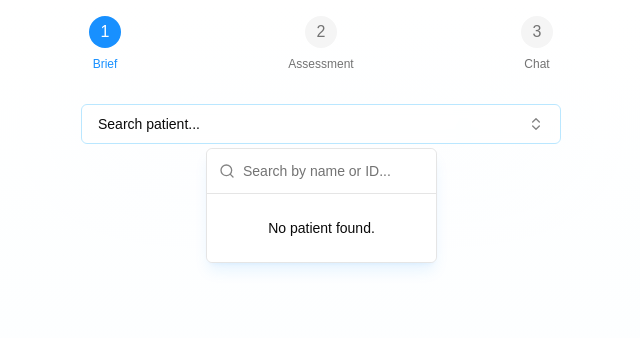
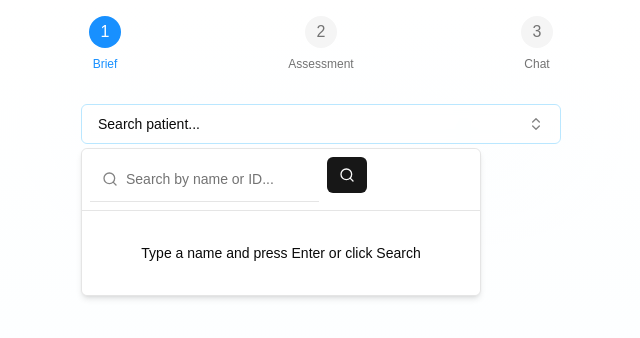
Before and after one commit to EivindKjosbakken/meta-hackathon, a Next.js app in the folder frontend/: page / in a window 1280 px wide. Both pictures are taken after a click on the button "Search patient...". Shown: the top 338 px of the page, without its empty margins (319-959 px from the left). Built offline with nearby package versions, Linux system fonts and the light colour scheme.

Commit message:
Enhance patient search component with improved search functionality and UX

```diff
--- a/frontend/components/patient-search.tsx
+++ b/frontend/components/patient-search.tsx
@@ -4,7 +4,7 @@ import * as React from "react"
 import { Command, CommandEmpty, CommandGroup, CommandInput, CommandItem, CommandList } from "@/components/ui/command"
 import { Popover, PopoverContent, PopoverTrigger } from "@/components/ui/popover"
 import { Button } from "@/components/ui/button"
-import { Check, ChevronsUpDown } from "lucide-react"
+import { Check, ChevronsUpDown, Search, Loader2 } from "lucide-react"
 import { cn } from "@/lib/utils"
 import type { Patient } from "@/types/patient"
 
@@ -23,17 +23,19 @@ export function PatientSearch({ onSelectPatient }: PatientSearchProps) {
   const [searchQuery, setSearchQuery] = React.useState("")
   const [searchResults, setSearchResults] = React.useState<SearchResult[]>([])
   const [error, setError] = React.useState<string | null>(null)
+  const [isSearching, setIsSearching] = React.useState(false)
 
-  const searchPatients = async (query: string) => {
-    if (!query) {
+  const searchPatients = async () => {
+    if (!searchQuery) {
       setSearchResults([])
       setError(null)
       return
     }
 
+    setIsSearching(true)
     try {
       const response = await fetch(
-        `${process.env.NEXT_PUBLIC_API_BASE_URL}/api/search_patients?query=${encodeURIComponent(query)}`,
+        `${process.env.NEXT_PUBLIC_API_BASE_URL}/api/search_patients?query=${encodeURIComponent(searchQuery)}`,
         {
           method: 'GET',
           headers: {
@@ -49,30 +51,36 @@ export function PatientSearch({ onSelectPatient }: PatientSearchProps) {
       }
 
       const data = await response.json()
-      setSearchResults(data.matches || [])
-      setError(null)
+      console.log('API Response:', data)
+      if (data.matches && data.matches.length > 0) {
+        setSearchResults(data.matches)
+        setOpen(true)
+      } else {
+        setSearchResults([])
+        setError("No matches found")
+      }
     } catch (error) {
       console.error("Error searching patients:", error)
       setSearchResults([])
       setError("Failed to search patients. Please try again.")
+    } finally {
+      setIsSearching(false)
     }
   }
 
-  // Debounce search to avoid too many API calls
-  React.useEffect(() => {
-    const timer = setTimeout(() => {
-      searchPatients(searchQuery)
-    }, 300)
+  const handleSelect = (result: SearchResult) => {
+    // Parse "kari nordmann – 250795 67890" format
+    const [namePart, idPart] = result.name.split(" – ")
+    const [dateStr, personalNumber] = idPart ? idPart.split(" ") : ["", ""]
 
-    return () => clearTimeout(timer)
-  }, [searchQuery])
+    // Format date from DDMMYY to a more readable format
+    const formattedDate = dateStr ?
+      `${dateStr.slice(0,2)}.${dateStr.slice(2,4)}.${dateStr.slice(4)}` : ""
 
-  const handleSelect = (result: SearchResult) => {
-    // Create a Patient object from the search result
     const patient: Patient = {
-      id: result.name, // Using the full name as ID for now
-      name: result.name.split(" – ")[0], // Extract just the name part
-      dateOfBirth: result.name.split(" – ")[1]?.split(" ")[0] || "", // Extract DOB if available
+      id: personalNumber || result.name, // Use personal number as ID if available
+      name: namePart,
+      dateOfBirth: formattedDate,
       journalEntries: [],
       emergencyLogs: [],
     }
@@ -84,7 +92,10 @@ export function PatientSearch({ onSelectPatient }: PatientSearchProps) {
 
   return (
     <div className="space-y-2">
-      <Popover open={open} onOpenChange={setOpen}>
+      <Popover
+        open={open}
+        onOpenChange={setOpen}
+      >
         <PopoverTrigger asChild>
           <Button
             variant="outline"
@@ -96,41 +107,67 @@ export function PatientSearch({ onSelectPatient }: PatientSearchProps) {
             <ChevronsUpDown className="ml-2 h-4 w-4 shrink-0 opacity-50" />
           </Button>
         </PopoverTrigger>
-        <PopoverContent className="w-full p-0 shadow-lg shadow-ai-500/10">
-          <Command className="border-ai-100">
+        <PopoverContent className="w-[400px] p-0" align="start">
+          <Command className="w-full">
+            <div className="flex gap-2 p-2 border-b">
               <CommandInput
                 placeholder="Search by name or ID..."
                 value={searchQuery}
-              onValueChange={setSearchQuery}
-              className="border-b-ai-100"
+                onValueChange={(value) => {
+                  setSearchQuery(value)
+                  if (!value) {
+                    setSearchResults([])
+                    setError(null)
+                  }
+                }}
+                onKeyDown={(e) => {
+                  if (e.key === 'Enter') {
+                    e.preventDefault()
+                    searchPatients()
+                  }
+                }}
+                className="w-full"
               />
-            <CommandList>
-              {error ? (
-                <CommandEmpty className="py-6 text-center text-sm text-red-500">
-                  {error}
+              <Button
+                size="sm"
+                onClick={searchPatients}
+                disabled={isSearching}
+              >
+                {isSearching ? (
+                  <Loader2 className="h-4 w-4 animate-spin" />
+                ) : (
+                  <Search className="h-4 w-4" />
+                )}
+              </Button>
+            </div>
+            <CommandList className="max-h-[300px] overflow-y-auto p-2">
+              <CommandEmpty className="py-6 text-center text-sm">
+                {isSearching ? (
+                  <div className="flex flex-col items-center gap-2">
+                    <Loader2 className="h-4 w-4 animate-spin" />
+                    <span>Searching...</span>
+                  </div>
+                ) : error ? (
+                  <span className="text-red-500">{error}</span>
+                ) : searchQuery ? (
+                  "No results found"
+                ) : (
+                  "Type a name and press Enter or click Search"
+                )}
               </CommandEmpty>
-              ) : searchResults.length === 0 ? (
-                <CommandEmpty>No patient found.</CommandEmpty>
-              ) : (
+              {searchResults.length > 0 && (
                 <CommandGroup>
                   {searchResults.map((result) => (
                     <CommandItem
                       key={result.name}
+                      value={result.name}
                       onSelect={() => handleSelect(result)}
-                      className="hover:bg-ai-50"
+                      className="flex flex-col items-start gap-1 p-2 cursor-pointer hover:bg-ai-50"
                     >
-                      <Check
-                        className={cn(
-                          "mr-2 h-4 w-4 text-ai-500",
-                          selectedPatient?.id === result.name ? "opacity-100" : "opacity-0"
-                        )}
-                      />
-                      <div className="flex flex-col">
-                        <span>{result.name.split(" – ")[0]}</span>
+                      <span className="font-medium">{result.name.split(" – ")[0]}</span>
                       <span className="text-sm text-muted-foreground">
                         Match score: {result.score}%
                       </span>
-                      </div>
                     </CommandItem>
                   ))}
                 </CommandGroup>
--- a/frontend/package.json
+++ b/frontend/package.json
@@ -45,7 +45,7 @@
     "embla-carousel-react": "8.5.1",
     "input-otp": "1.4.1",
     "lucide-react": "^0.454.0",
-    "next": "14.2.16",
+    "next": "^14.2.16",
     "next-themes": "^0.4.4",
     "react": "^18",
     "react-day-picker": "8.10.1",
```
Also changed, not shown: 1 other file (tests, documents, lock files or other folders). Lines whose indentation alone changed are shown as unchanged.
